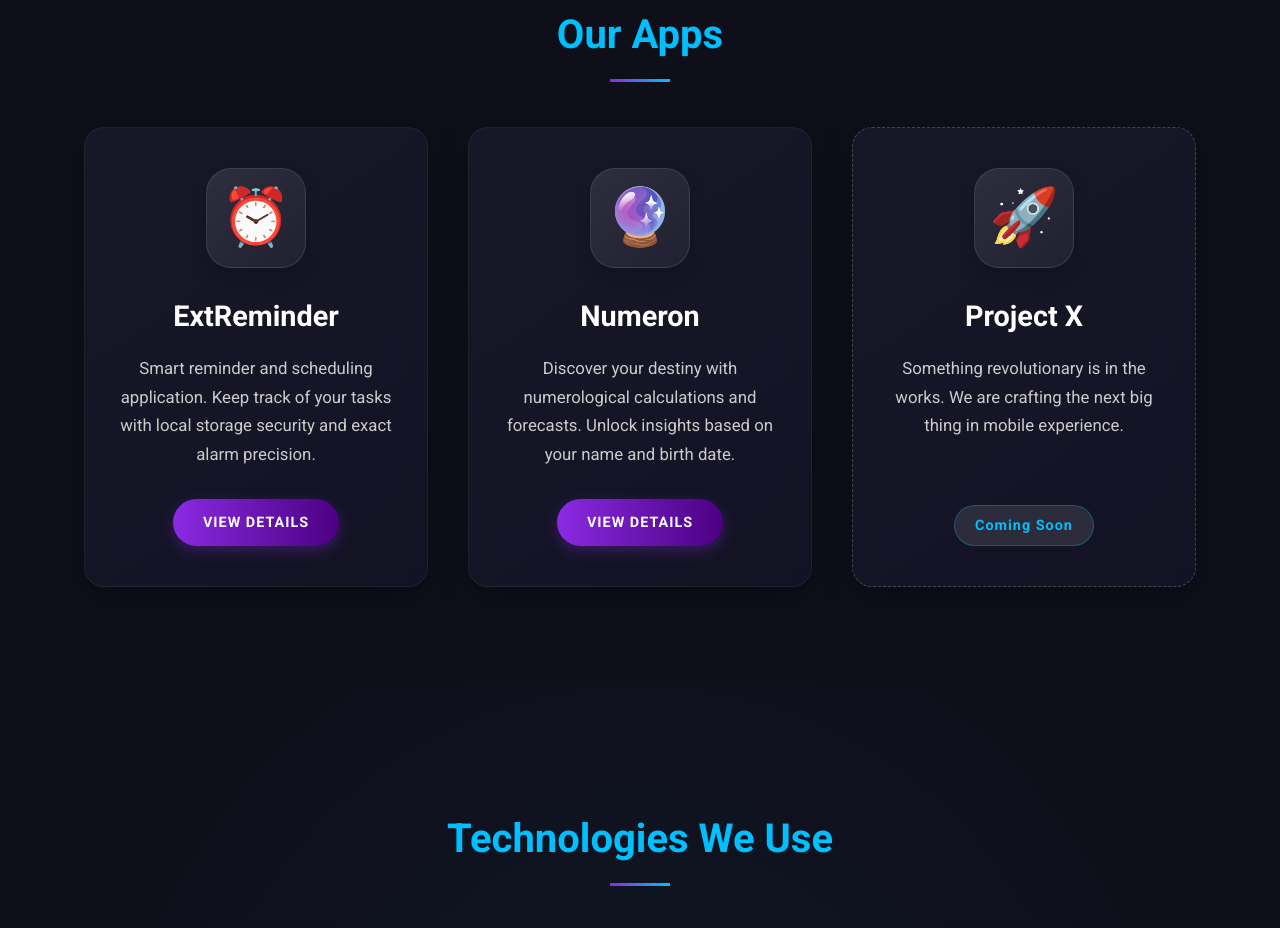
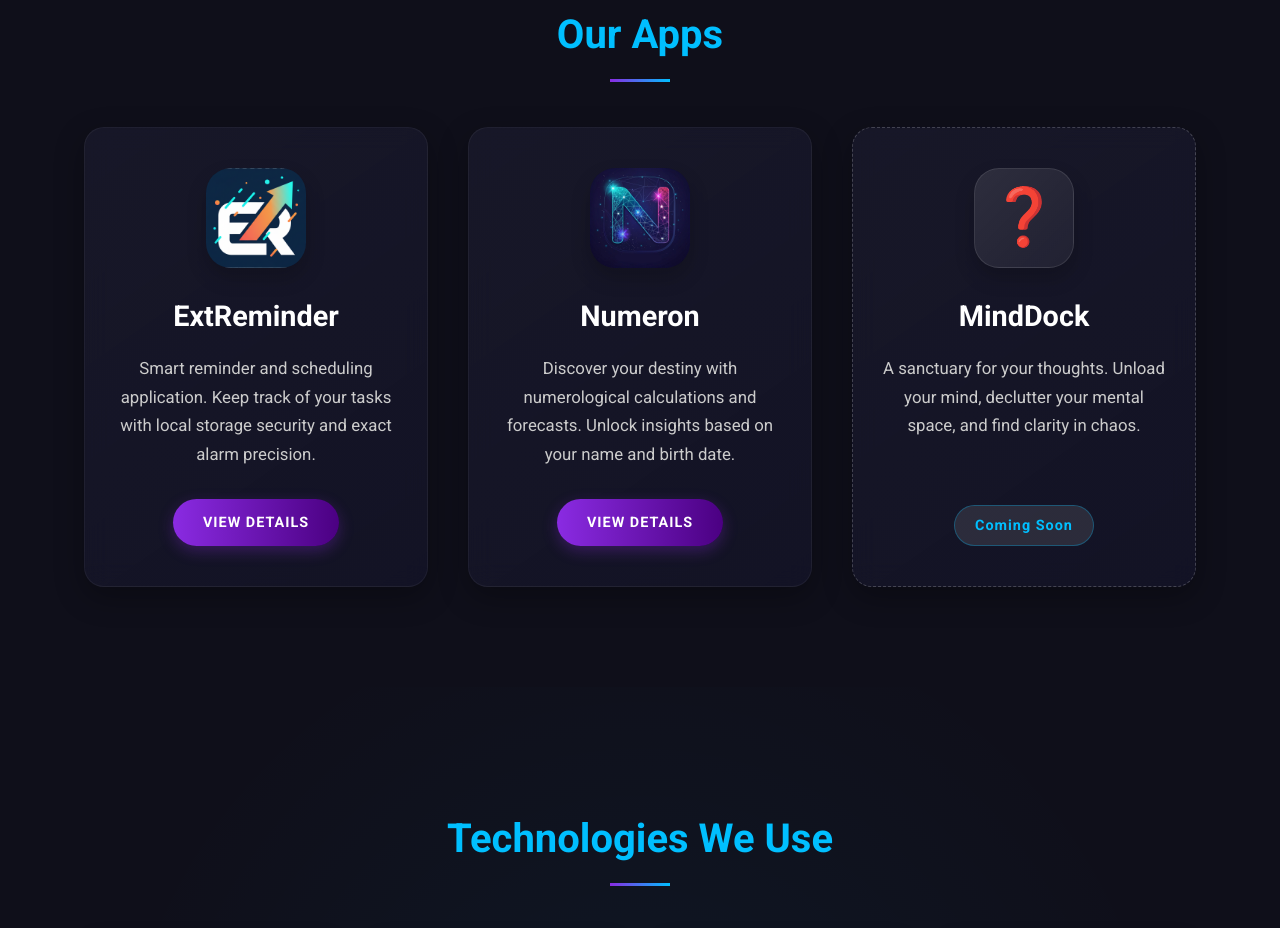
Before and after one commit to baruch-f/nikomiko, a plain HTML site: page index.html in a window 1280 px wide. Shown: the part 1649-2577 px from the top of the page. Drawn offline with Linux system fonts and the light colour scheme.

```diff
--- a/index.html
+++ b/index.html
@@ -4,6 +4,7 @@
     <meta charset="UTF-8">
     <meta name="viewport" content="width=device-width, initial-scale=1.0">
     <title>NikoMiko Apps</title>
+    <link rel="icon" type="image/png" href="assets/favicon.png">
     <link rel="stylesheet" href="styles.css">
     <link rel="preconnect" href="https://fonts.googleapis.com">
     <link rel="preconnect" href="https://fonts.gstatic.com" crossorigin>
@@ -70,21 +71,21 @@
             <h2 class="section-title">Our Apps</h2>
             <div class="app-grid">
                 <div class="app-card">
-                    <div class="app-icon" data-app="extreminder">⏰</div>
+                    <img src="assets/extreminder.png" alt="ExtReminder Logo" class="app-image">
                     <h3>ExtReminder</h3>
                     <p>Smart reminder and scheduling application. Keep track of your tasks with local storage security and exact alarm precision.</p>
-                    <a href="#" class="app-link">View Details</a>
+                    <a href="https://play.google.com/store/apps/details?id=com.nikomiko.extreminder" class="app-link">View Details</a>
                 </div>
                 <div class="app-card">
-                    <div class="app-icon" data-app="numeron">🔮</div>
+                    <img src="assets/numeron.png" alt="Numeron Logo" class="app-image">
                     <h3>Numeron</h3>
                     <p>Discover your destiny with numerological calculations and forecasts. Unlock insights based on your name and birth date.</p>
-                    <a href="#" class="app-link">View Details</a>
+                    <a href="https://play.google.com/store/apps/details?id=com.nikomiko.numeron" class="app-link">View Details</a>
                 </div>
                 <div class="app-card coming-soon-card">
-                    <div class="app-icon" data-app="secret">🚀</div>
-                    <h3>Project X</h3>
-                    <p>Something revolutionary is in the works. We are crafting the next big thing in mobile experience.</p>
+                    <div class="app-icon" data-app="minddock">❓</div>
+                    <h3>MindDock</h3>
+                    <p>A sanctuary for your thoughts. Unload your mind, declutter your mental space, and find clarity in chaos.</p>
                     <span class="app-status">Coming Soon</span>
                 </div>
             </div>
--- a/styles.css
+++ b/styles.css
@@ -435,6 +435,21 @@ section {
 
 .app-card:hover::before {
     opacity: 1;
+}
+
+.app-image {
+    width: 100px;
+    height: 100px;
+    object-fit: cover;
+    border-radius: 25px;
+    margin-bottom: 25px;
+    box-shadow: 0 10px 20px rgba(0, 0, 0, 0.2);
+    transition: var(--transition);
+}
+
+.app-card:hover .app-image {
+    transform: scale(1.1) rotate(5deg);
+    box-shadow: 0 15px 30px rgba(138, 43, 226, 0.2);
 }
 
 .app-icon {
```
Also changed, not shown: assets/extreminder.png (added), assets/favicon.png (added), assets/numeron.png (added).
